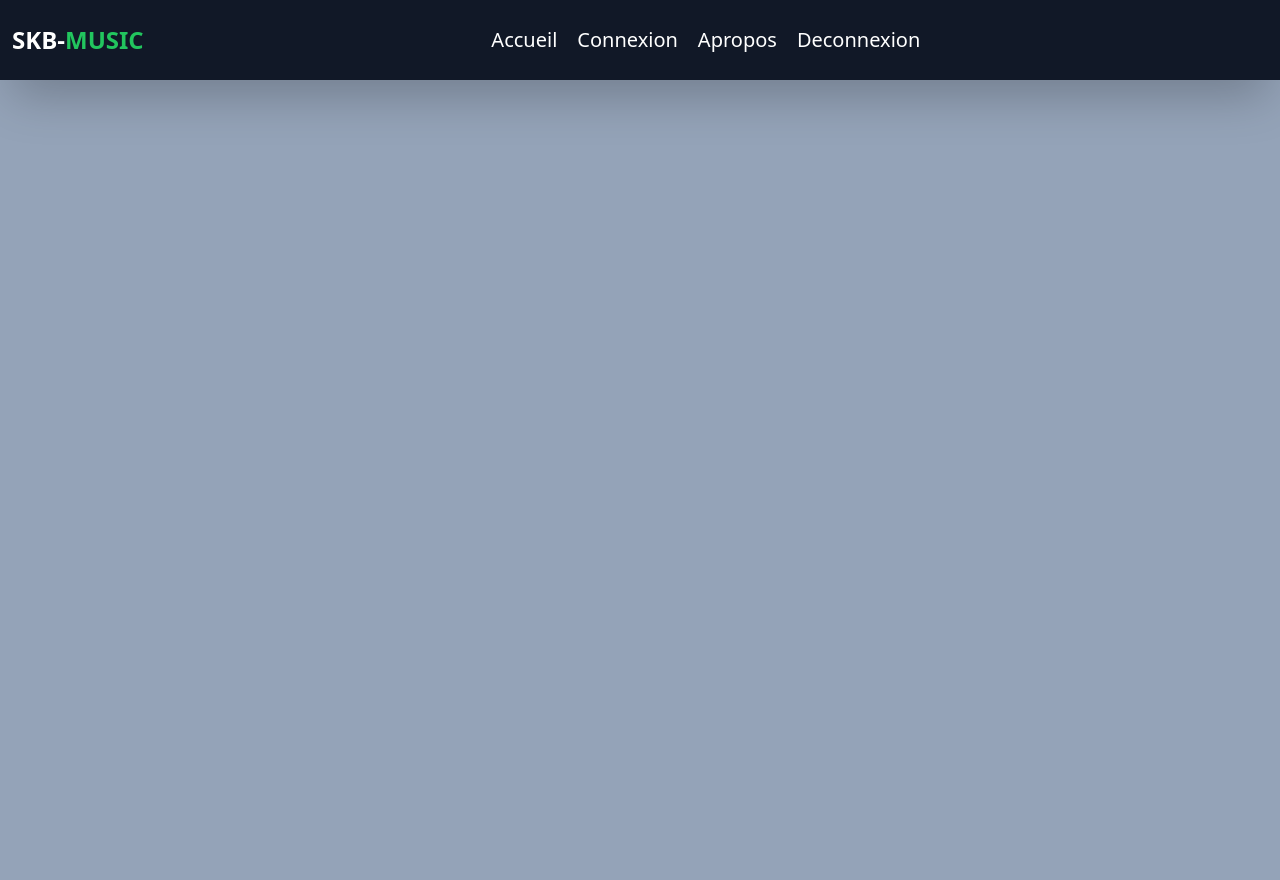
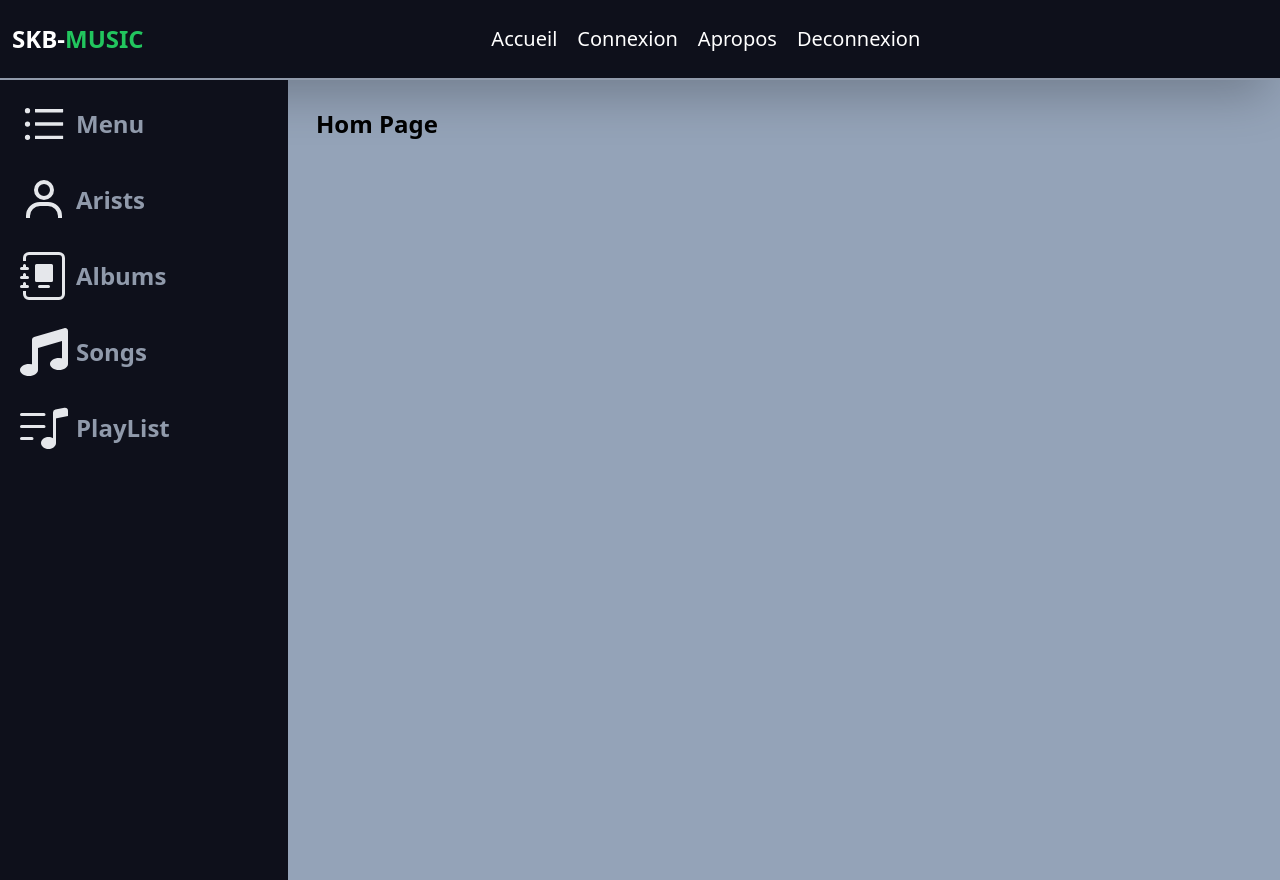
Before and after one commit to SKB-TECH/Sportify, a React (Vite) app: page /Leading in a window 1280 px wide. Before the commit the page ends 800 px from the top, so only its background shows below. Built offline with nearby package versions, Linux system fonts and the light colour scheme.

Commit message:
add react-icons

```diff
--- a/src/components/Data/Data.jsx
+++ b/src/components/Data/Data.jsx
@@ -3,8 +3,7 @@ import {BiUser} from 'react-icons/bi'
 import {BsJournalAlbum,BsMusicNoteList} from 'react-icons/bs'
 import {FaMusic} from 'react-icons/fa'
 
-const Menu=(
-        {
+export const menu=[{
           name: 'Menu',
           icon: <AiOutlineBars />,
         },
@@ -24,6 +23,5 @@ const Menu=(
         {
           name: 'PlayList',
           icon: <BsMusicNoteList />,
-        })
-
-export default Menu;
+        }
+]
--- a/src/components/Header/Navbar.jsx
+++ b/src/components/Header/Navbar.jsx
@@ -6,13 +6,13 @@ const Navbar = () => {
     const {profile,setProfile}=useContext(StateContext)
     console.log(profile);
     return (
-        <nav className='flex justify-between items-center bg-gray-900 w-full h-20 shadow-2xl z-1 '>
+        <nav className='flex justify-between items-center bg-primary w-full h-20 shadow-2xl z-1 border-b-2 border-ColorText'>
             <div className='flex font-bold text-2xl ml-3'>
                 <span className='text-white'>SKB-</span>
                 <span className='text-green-500'>MUSIC</span>
             </div>
-            <div className='flex justify-around mr-3'>
-                <ul className='text-white flex justify-between gap-5 text-xl '>
+            <div className='flex  mr-3'>
+                <ul className='text-white flex justify-end gap-5 text-xl '>
                     <li>Accueil</li>
                     <li>Connexion</li>
                     <li>Apropos</li>
--- a/src/components/Leading/Leading.jsx
+++ b/src/components/Leading/Leading.jsx
@@ -1,7 +1,8 @@
 import React ,{useContext} from 'react';
 import Navbar from '../Header/Navbar';
 import {StateContext} from '../context/ContextProfil';
-import { MdOutlineCancel } from "react-icons/md";
+import Sidbar from '../Sidebar/Sidbar';
+
 const Leading = () => {
     const {profile,setProfile}=useContext(StateContext)
     const activeLink ="flex items-center gap-5 pl-4 pt-3 pb-2.5 rounded-lg text-white text-md m-2";
@@ -11,8 +12,7 @@ const Leading = () => {
         <>
             <Navbar/>
             <div className=''>
-                {/* <MdOutlineCancel/> */}
-
+               <Sidbar/>
             </div>
         </>
 
--- /dev/null
+++ b/src/components/Sidebar/Sidbar.jsx
@@ -0,0 +1,30 @@
+import React, { useContext } from 'react'
+import { StateContext } from '../context/ContextProfil'
+import {AiOutlineLeft} from 'react-icons/ai'
+import { CgMenuGridR } from 'react-icons/cg'
+import { menu } from '../Data/Data'
+
+
+
+const Sidbar = () => {
+  const { activeMenu, setActiveMenu, screensize } = useContext(StateContext)
+  return (
+    <div className="flex">
+      <div className="bg-primary h-screen w-72 ">
+        <div className="flex flex-col ml-5 gap-7 mt-5">
+          {menu.map((item, index) => (
+            <div className="flex gap-2">
+              {<span className='text-5xl text-gray-200'>{item.icon}</span>}
+              <button className='text-ColorText text-2xl font-semibold'>{item.name}</button>
+            </div>
+          ))}
+        </div>
+      </div>
+      <div className='p-7 flex-1 text-2xl font-semibold'>
+        Hom Page
+      </div>
+    </div>
+  )
+}
+
+export default Sidbar
--- a/tailwind.config.cjs
+++ b/tailwind.config.cjs
@@ -5,7 +5,12 @@ module.exports = {
     "./src/**/*.{vue,js,ts,jsx,tsx}",
   ],
   theme: {
-    extend: {},
+    extend: {
+      colors:{
+        "primary":"#0E101B",
+        "ColorText":"#909AAB"
+      },
+    },
   },
   plugins: [],
 }
```
